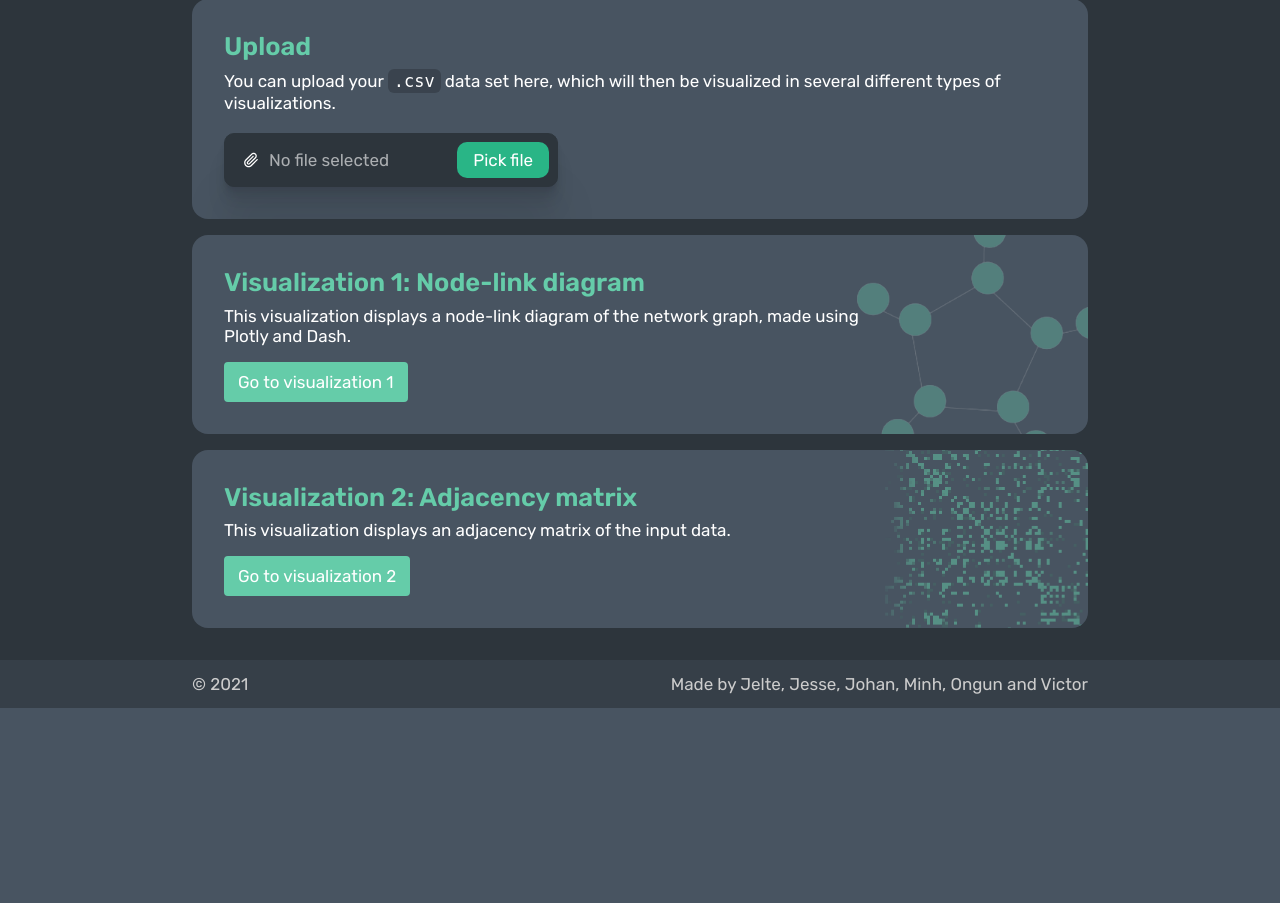
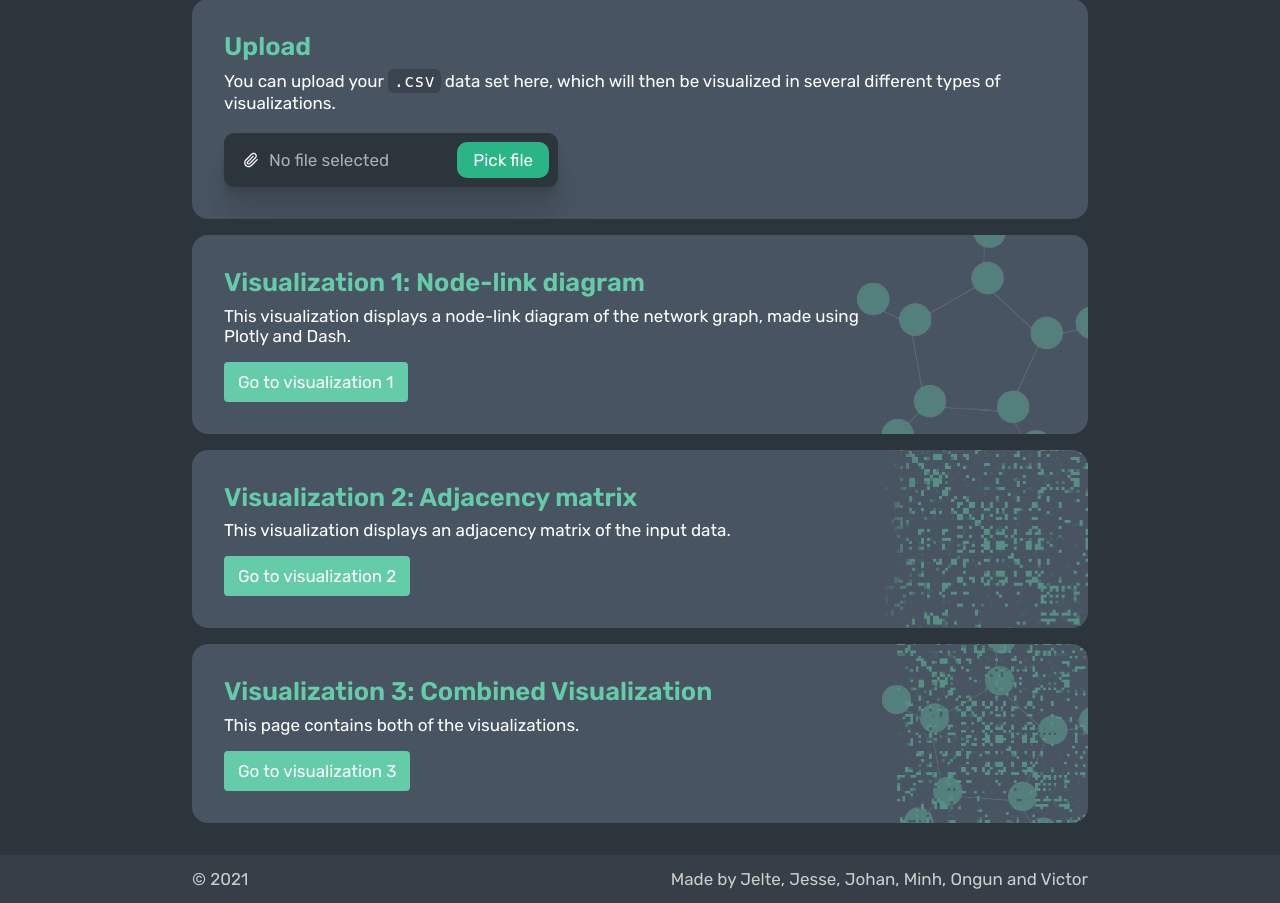
Before and after one commit to Ongun1905/DBL-HTI-Group-33-, a Django app: page / in a window 1280 px wide. Shown: the part 113-1016 px from the top of the page. Before the commit the page ends 821 px from the top, so only its background shows below. Run offline with Django 3.2, Linux system fonts and the light colour scheme; parts of the project's set-up code (start-up, migrations or seed data) failed here and were passed over.

Commit message:
Web mainpage addition

```diff
--- a/DBL_project/dbl/homepage/templates/homepage/index.html
+++ b/DBL_project/dbl/homepage/templates/homepage/index.html
@@ -52,6 +52,13 @@ DBL Group 33 | Homepage
 			<a class="button" href="/vis2">Go to visualization 2</a>
 			<img src="{% static 'homepage/adjacency_matrix_fade.png' %}" alt="Node-link diagram" class="side-img" />
 		</section>
+
+		<section class="row-layout">
+			<h2>Visualization 3: Combined Visualization</h2>
+			<p>This page contains both of the visualizations.</p>
+			<a class="button" href="/vis3">Go to visualization 3</a>
+			<img src="{% static 'homepage/image.png' %}" alt="Node-link diagram" class="side-img" />
+		</section>
 	</div>
 </div>
 
```
Also changed, not shown: DBL_project/dbl/homepage/static/homepage/image.png (added).
